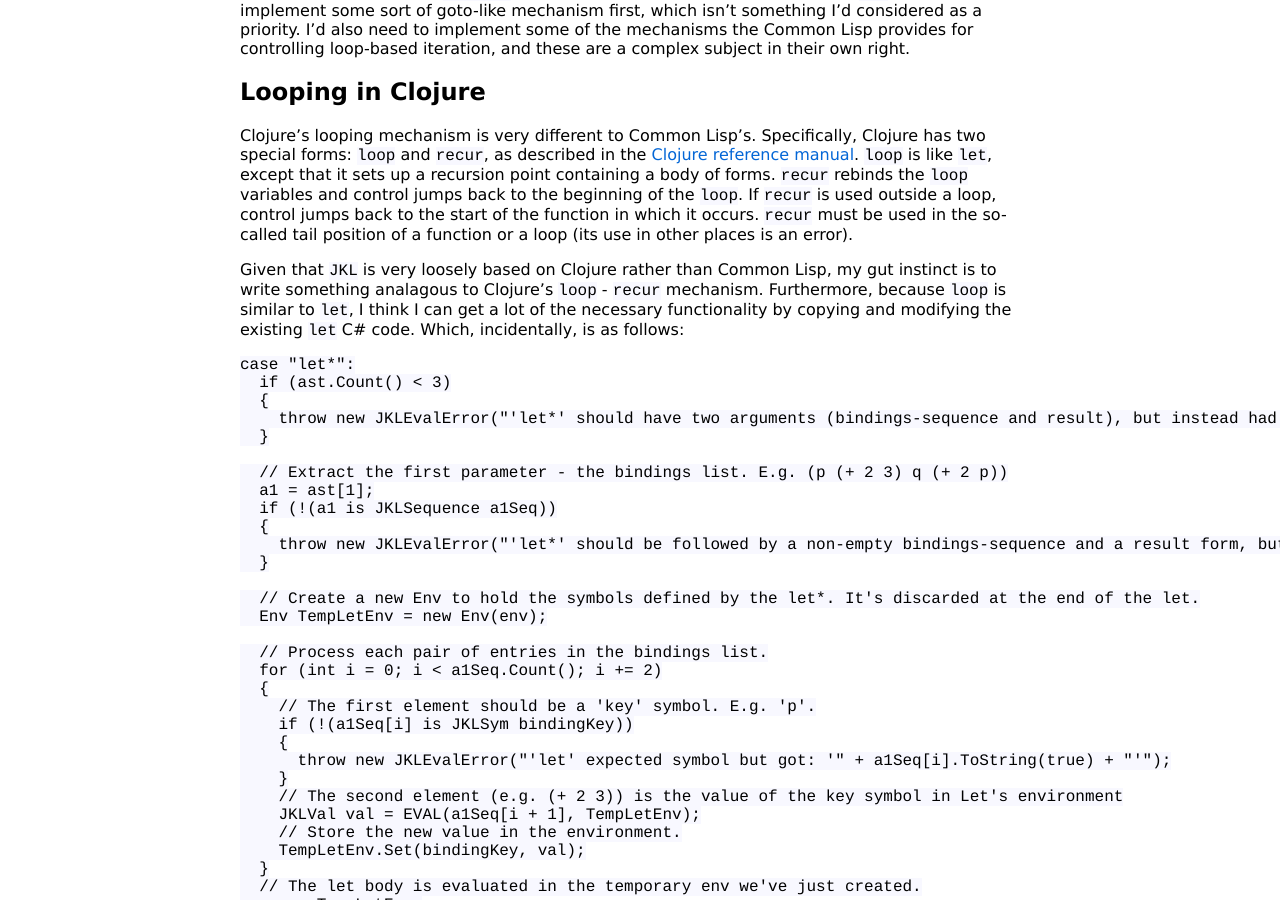
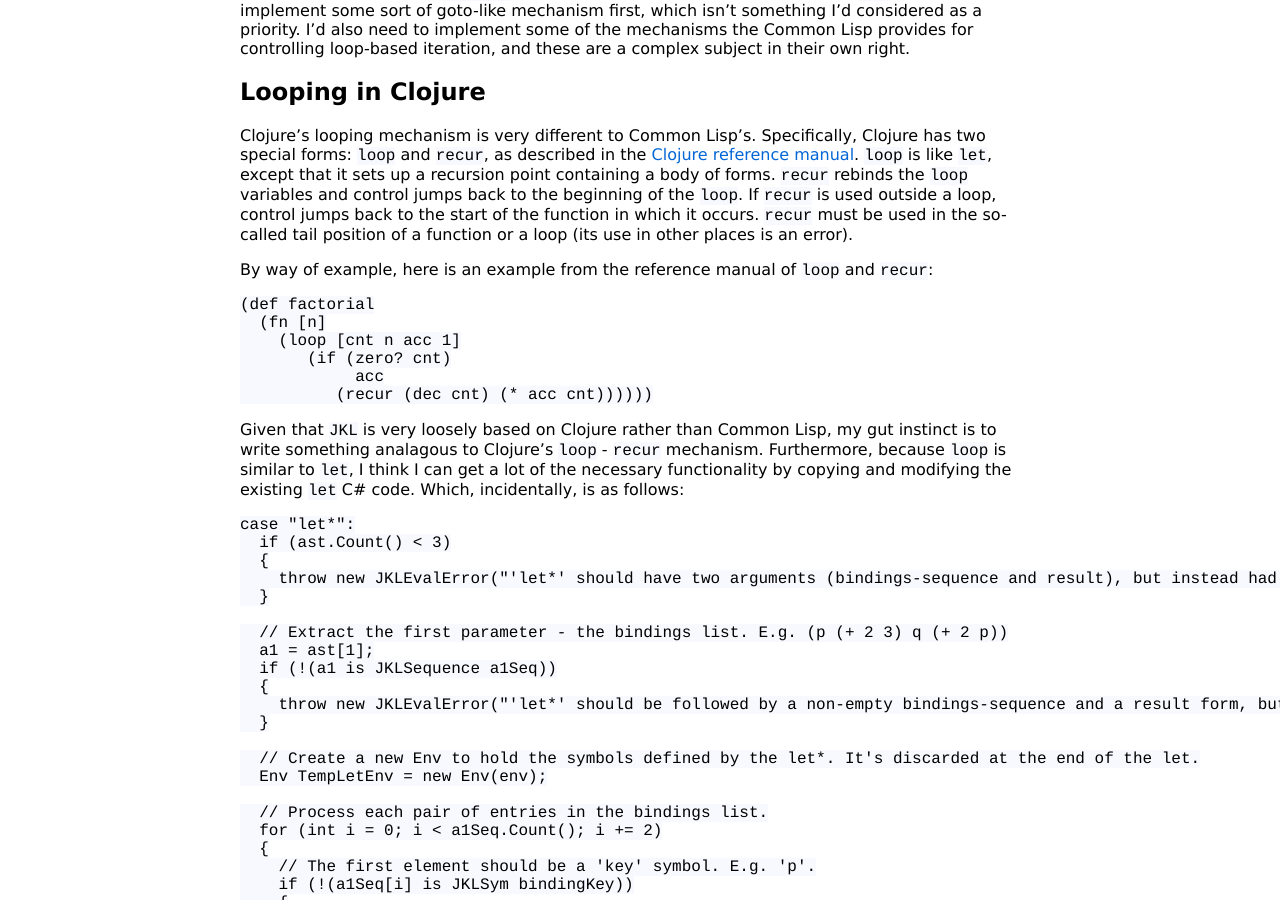
Before and after one commit to KineticLensman/KineticLensman.github.io, a Jekyll site: the page built from _posts/2020-04-18-looping-deep-dive.md, in a window 1280 px wide and 900 px high, scrolled down 1150 px. Built offline with Jekyll 4.4.1, drawn with Linux system fonts in a browser that asks for light colours.

Commit message:
Added loop-recur example

````diff
--- a/_posts/2020-04-18-looping-deep-dive.md
+++ b/_posts/2020-04-18-looping-deep-dive.md
@@ -51,6 +51,16 @@ shows that the core of `loop` uses the `go` special form (the Lisp equivalent of
 
 Clojure's looping mechanism is very different to Common Lisp's. Specifically, Clojure has two special forms: `loop` and `recur`, as described in the [Clojure reference manual](https://clojure.org/reference/special_forms). `loop` is like `let`, except that it sets up a recursion point containing a body of forms. `recur` rebinds the `loop` variables and control jumps back to the beginning of the `loop`. If `recur` is used outside a loop, control jumps back to the start of the function in which it occurs. `recur` must be used in the so-called tail position of a function or a loop (its use in other places is an error).
 
+By way of example, here is an example from the reference manual of `loop` and `recur`:
+```
+(def factorial
+  (fn [n]
+    (loop [cnt n acc 1]
+       (if (zero? cnt)
+            acc
+          (recur (dec cnt) (* acc cnt))))))
+```
+
 Given that `JKL` is very loosely based on Clojure rather than Common Lisp, my gut instinct is to write something analagous to Clojure's `loop` - `recur` mechanism. Furthermore, because `loop` is similar to `let`, I think I can get a lot of the necessary functionality by copying and modifying the existing `let` C# code. Which, incidentally, is as follows:
 ```
 case "let*":
````
